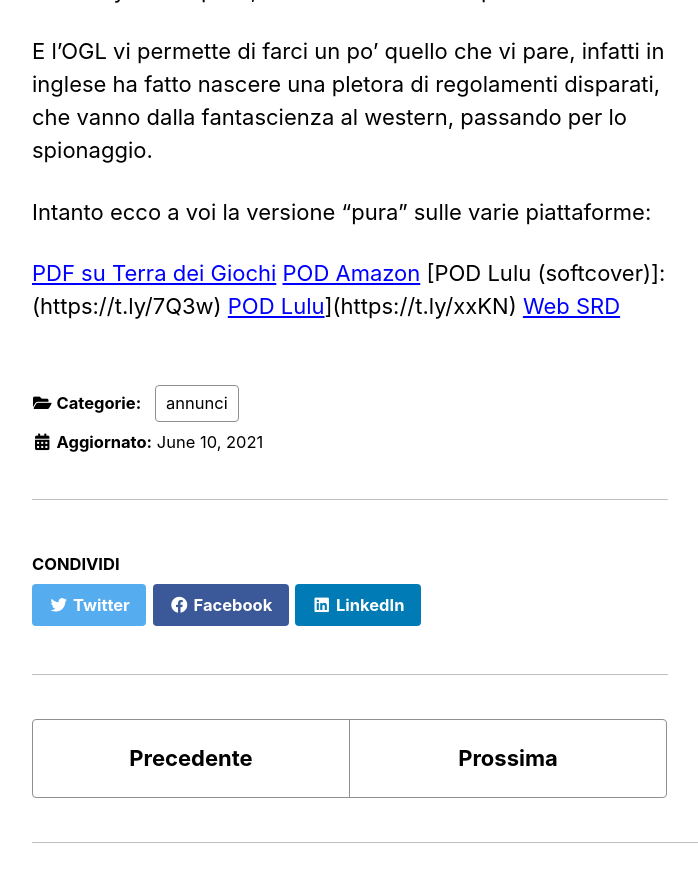
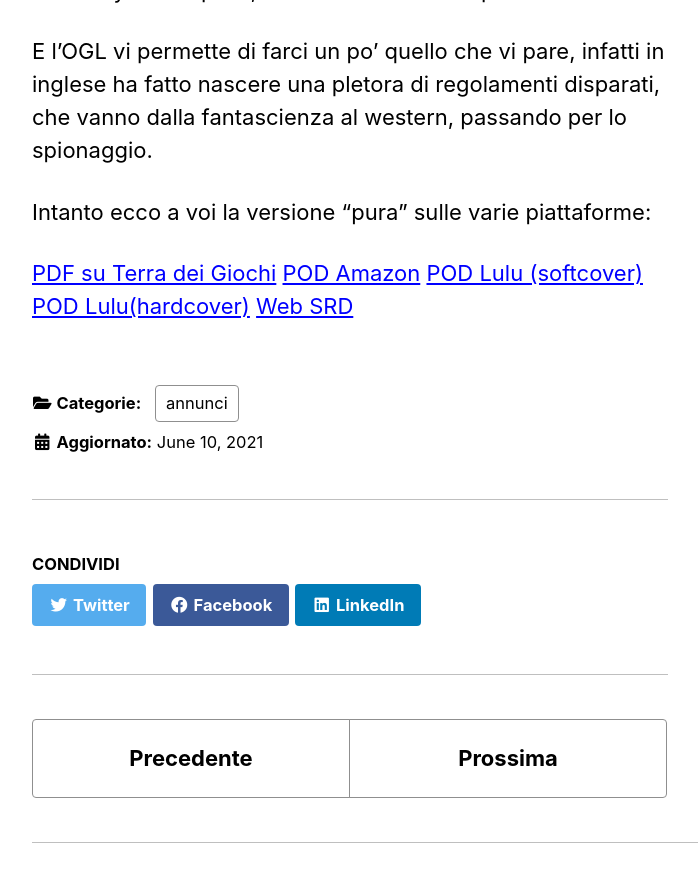
Before and after one commit to Italian-Translation-Alliance/italian-translation-alliance.github.io, a Jekyll site: the page built from _posts/2021-06-10-la-scatola-bianca.md, in a window 1280 px wide and 900 px high, scrolled down 724 px. Shown: the top 882 px of the window, without its empty margins (290-988 px from the left). Built offline with Jekyll 4.4.1, drawn with Linux system fonts in a browser that asks for light colours; cached includes are drawn as plain includes; comment, search, counter and statistics services are not loaded.

Commit message:
Update 2021-06-10-la-scatola-bianca.md

```diff
--- a/_posts/2021-06-10-la-scatola-bianca.md
+++ b/_posts/2021-06-10-la-scatola-bianca.md
@@ -20,6 +20,6 @@ Intanto ecco a voi la versione "pura" sulle varie piattaforme:
 
 [PDF su Terra dei Giochi](https://www.terradeigiochi.it/gdr-digitali/6097-la-scatola-bianca-versione-digitale.html)
 [POD Amazon](https://www.amazon.it/dp/B096TL8PN3)
-[POD Lulu (softcover)]:(https://t.ly/7Q3w)
-[POD Lulu](hardcover)](https://t.ly/xxKN)
+[POD Lulu (softcover)](https://t.ly/7Q3w)
+[POD Lulu(hardcover)](https://t.ly/xxKN)
 [Web SRD](https://italian-translation-alliance.github.io/la.../)
```
